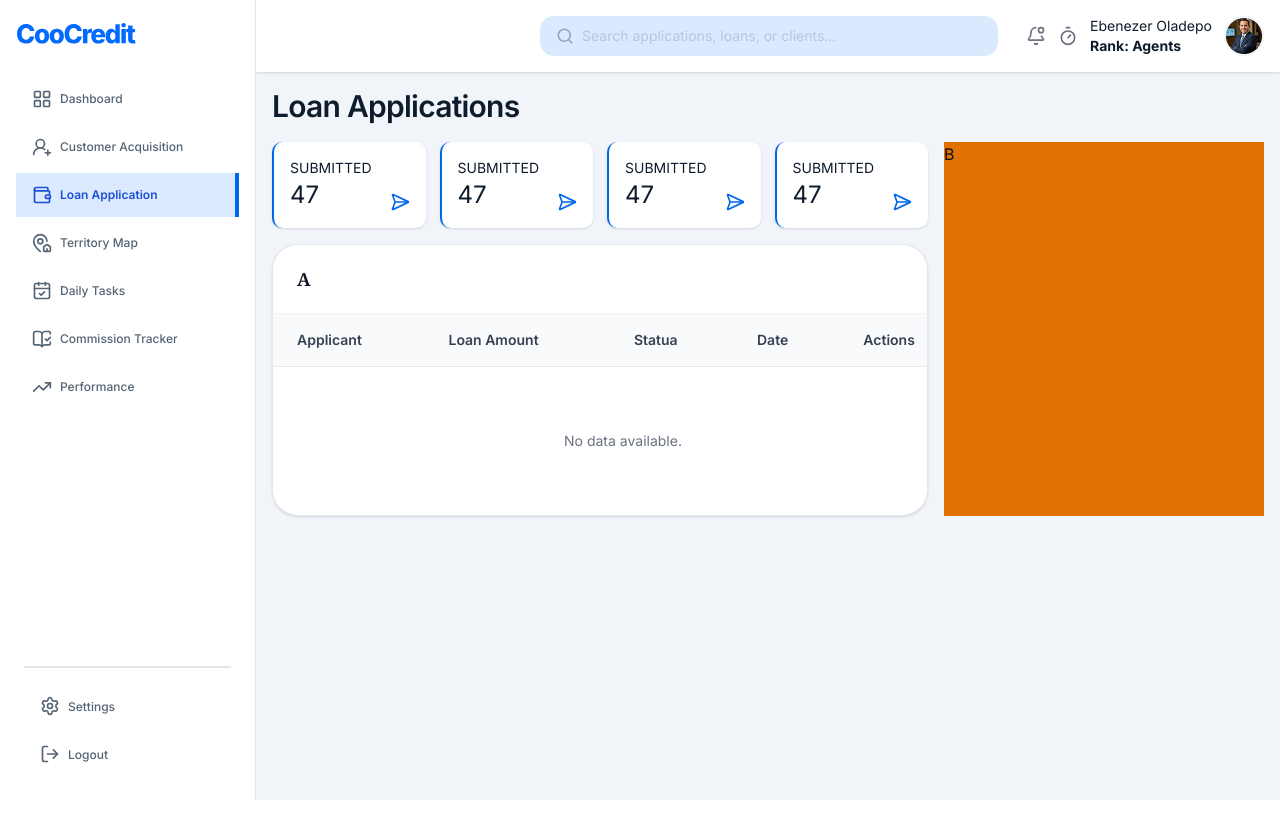
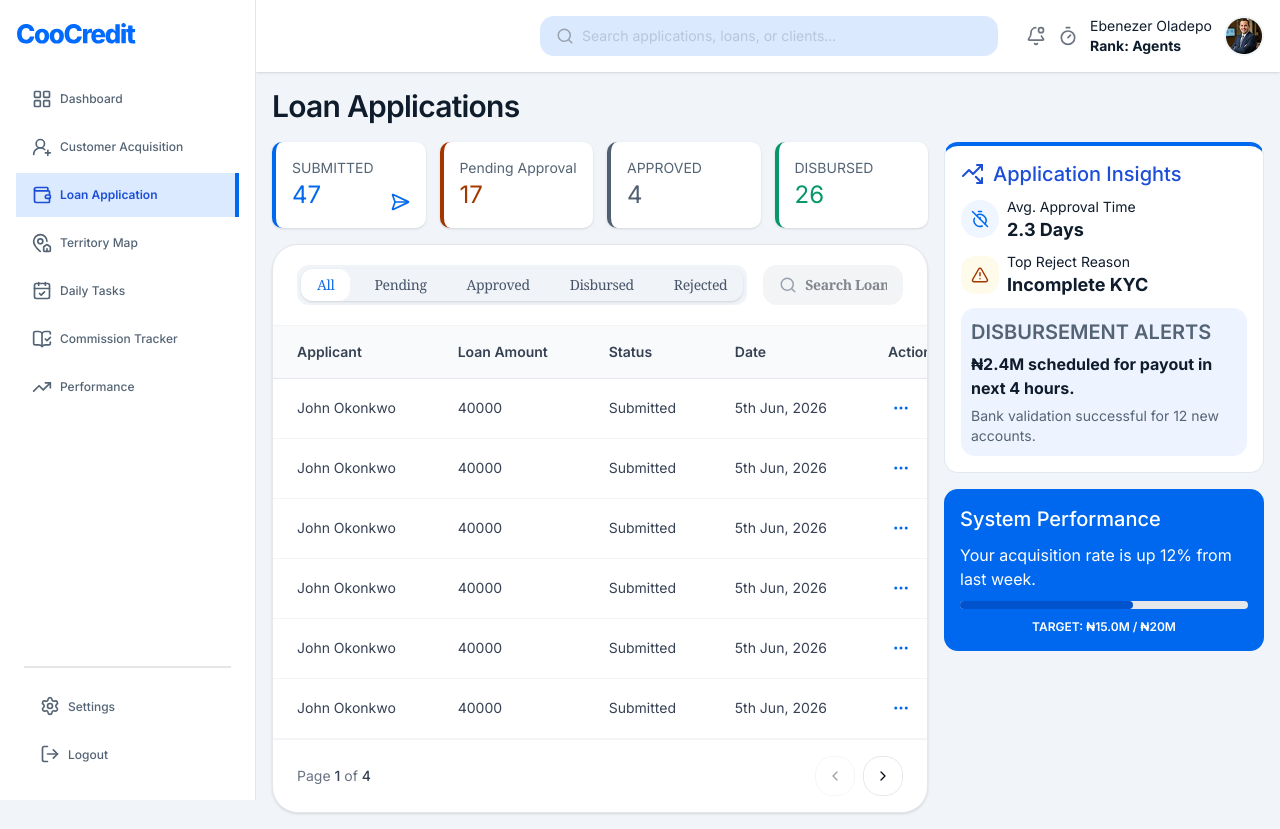
Before and after one commit to Banicoop/coocredit-business, a Next.js app: page /agents/loans in a window 1280 px wide. Before the commit the page ends 800 px from the top, so only its background shows below. Built offline with nearby package versions, Linux system fonts and the light colour scheme; a web font is replaced by a local one.

Commit message:
modified loan widgets, implemented loan table and applicant inight section

```diff
--- a/src/app/(dashboard)/agents/(main)/loans/_sections/LoanHistory.tsx
+++ b/src/app/(dashboard)/agents/(main)/loans/_sections/LoanHistory.tsx
@@ -1,10 +1,48 @@
+'use client'
+
+import { TextField } from '@/components/primitives/inputs/TextField';
 import { BasicTable } from '@/components/primitives/tables/BasicTable';
+import { ActionDropdown } from '@/components/ui/ActionDropDown';
+import { Tabs } from '@/components/ui/Tabs';
 import { Flex } from '@/components/ui/ui-layout';
-import React from 'react'
+import { EyeClosedIcon, Search } from 'lucide-react';
+import React from 'react';
+
+const data = Array.from({length: 20}, (() => ({
+    applicant: 'John Okonkwo',
+    loanAmount: 40000,
+    status: 'Submitted',
+    date: '5th Jun, 2026'
+})))
+
+
+const tabs = [
+    {
+        label: 'All',
+        value: 'all'
+    },
+    {
+        label: 'Pending',
+        value: 'pending'
+    },
+    {
+        label: 'Approved',
+        value: 'approved'
+    },
+    {
+        label: 'Disbursed',
+        value: 'disbursed'
+    },
+    {
+        label: 'Rejected',
+        value: 'rejected'
+    },
+]
 
 const Title = () => (
-    <Flex>
-        A
+    <Flex className='flex-col gap-4 xl:flex-row'>
+        <Tabs items={tabs} defaultValue='all' className='hidden md:flex' />
+        <TextField variant='secondary' placeholder='Search Loans, applicants and keywords' wrapperClassName='w-full' startIcon={<Search size={18}/>}/>
     </Flex>
 )
 
@@ -21,19 +59,31 @@ const LoanHistory = () => {
         },
         {
             key: 'status',
-            title: 'Statua'
+            title: 'Status'
         },
         {
             key: 'date',
             title: 'Date'
         },
         {
-            key: 'actions',
-            title: 'Actions'
+            key: '',
+            title: 'Actions',
+            render: (val: any) => (
+                <ActionDropdown
+                    actions={[
+                        {
+                            label: 'View Details',
+                            onClick: () => console.log('Clicked!!'),
+                            icon: EyeClosedIcon,
+                            variant: 'primary'
+                        }
+                    ]}
+                />
+            )
         },
     ]
   return (
-    <BasicTable columns={columns} data={[]} title={<Title/>} pageSize={6} pagination/>
+    <BasicTable columns={columns} data={data ?? []} title={<Title/>} pageSize={6} pagination/>
   )
 }
 
--- a/src/app/(dashboard)/agents/(main)/loans/_sections/LoanItems.tsx
+++ b/src/app/(dashboard)/agents/(main)/loans/_sections/LoanItems.tsx
@@ -2,11 +2,19 @@ import { ColItem } from '@/components/ui/PageHeader';
 import { SendHorizontal } from 'lucide-react';
 import React from 'react';
 
-export const LoanWidget = () => (
-    <div className="flex items-end justify-between border-l-2 border-l-primary rounded-sm p-4 shadow-sm bg-card">
-        <ColItem item1='SUBMITTED' item2='47' className1='' className2='text-[24px]'/>
+type LProps = {
+    label: string;
+    val: string;
+    borderColor: string;
+    textColor: string;
+    icon?: React.ReactNode
+}
+
+export const LoanWidget = ({label, val, borderColor, textColor, icon}: LProps) => (
+    <div className={`flex items-end justify-between border-l-4 rounded-sm p-4 shadow-sm bg-card ${borderColor}`}>
+        <ColItem item1={label} item2={val} className1='text-[#546474] text-sm' className2={`text-[24px] ${textColor}`}/>
         <span className='h-full flex'>
-            <SendHorizontal size={20} className='text-primary mt-auto'/>
+            {icon}
         </span>
     </div>
 )
--- a/src/app/(dashboard)/agents/(main)/loans/page.tsx
+++ b/src/app/(dashboard)/agents/(main)/loans/page.tsx
@@ -1,28 +1,64 @@
-import { PageHeader } from '@/components/ui/PageHeader';
-import { Grid } from '@/components/ui/ui-layout';
+import { ColItem, PageHeader } from '@/components/ui/PageHeader';
+import { Flex, FlexCol, Grid, GridItem } from '@/components/ui/ui-layout';
 import React from 'react'
 import { LoanWidget } from './_sections/LoanItems';
 import LoanHistory from './_sections/LoanHistory';
+import Typography from '@/components/primitives/Typography';
+import { AlertTriangle, SendHorizontal, TimerOff, TimerReset, TrendingUpDown } from 'lucide-react';
+import { ProgressBar } from '@/components/ui/ProgessBar';
 
 const Loans = () => {
   return (
     <Grid className='gap-y-4 w-full'>
       <PageHeader title='Loan Applications' />
 
-      <Grid className='gap-4 grid-cols-6 w-full'>
+      <Grid className='gap-4 md:grid-cols-6 w-full'>
         {/* MAIN */}
         <Grid className='col-span-4 gap-y-4'>
           <Grid className='grid-cols-2 lg:grid-cols-4 gap-3.5'>
-            <LoanWidget/>
-            <LoanWidget/>
-            <LoanWidget/>
-            <LoanWidget/>
+            <LoanWidget label='SUBMITTED' val='47' textColor='text-primary' borderColor='border-primary' icon={<SendHorizontal size={20} className='text-primary mt-auto'/>}/>
+            <LoanWidget label='Pending Approval' val='17' textColor='text-[#A43700]' borderColor='border-[#A43700]' icon={''}/>
+            <LoanWidget label='APPROVED' val='4' textColor='text-[#506070]' borderColor='border-[#506070]' icon={''}/>
+            <LoanWidget label='DISBURSED' val='26' textColor='text-[#059669]' borderColor='border-[#059669]' icon={''}/>
           </Grid>
           <LoanHistory/>
         </Grid>
 
         {/* LEFT COLUMN */}
-        <Grid className='bg-amber-600 col-span-2'>B</Grid>
+        <Grid className='col-span-4 md:col-span-2 h-fit'>
+          <Grid className='gap-4'>
+            <GridItem className='border-t-4 border-t-primary gap-2.5'>
+              <Typography variant='h4' weight='bold' color='active' startIcon={<TrendingUpDown size={24} />}>Application Insights</Typography>
+
+              <Flex className='gap-2'>
+                <div className="p-2.5 rounded-full flex items-center justify-center bg-[#EFF6FF]">
+                  <TimerOff size={18} className='text-primary'/>
+                </div>
+                <ColItem item1='Avg. Approval Time' item2='2.3 Days' className1='' className2='text-[18px] text-[#0F1C2C] font-bold'/>
+              </Flex>
+
+              <Flex className='gap-2'>
+                <div className="p-2.5 rounded-lg flex items-center justify-center bg-[#FFFBEB]">
+                  <AlertTriangle size={18} className='text-[#A43700]'/>
+                </div>
+                <ColItem item1='Top Reject Reason' item2='Incomplete KYC' className1='' className2='text-[18px] text-[#0F1C2C] font-bold'/>
+              </Flex>
+
+              <FlexCol className='bg-[#EEF4FF] p-2.5 rounded-lg gap-1.5'>
+                <Typography variant='h4' weight='semibold' color='primary'>DISBURSEMENT ALERTS</Typography>
+                <Typography variant='p' weight='bold'>₦2.4M scheduled for payout in next 4 hours.</Typography>
+                <Typography color='primary'>Bank validation successful for 12 new accounts.</Typography>
+              </FlexCol>
+            </GridItem>
+
+            <Grid className='bg-brand p-4 rounded-lg gap-2.5'>
+              <Typography variant='h4' color='light' weight='bold'>System Performance</Typography>
+              <Typography variant='p' color='light'>Your acquisition rate is up 12% from last week.</Typography>
+              <ProgressBar value={60} className='bg-[#0053CC]'/>
+              <Typography variant='small' color='light' weight='semibold' className='text-center'>TARGET: ₦15.0M / ₦20M</Typography>
+            </Grid>
+          </Grid>
+        </Grid>
       </Grid>
     </Grid>
   )
--- a/src/components/primitives/Typography.tsx
+++ b/src/components/primitives/Typography.tsx
@@ -19,7 +19,7 @@ interface TypographyProps {
   as?: React.ElementType; // more flexible than variant
   font?: "inter" | "sans" | "atomic" | 'katibeh' | 'poppins' | 'manrope';
   weight?: "normal" | "medium" | "semibold" | "bold";
-  color?: "default" | "muted" | "primary" | 'secondary' | 'success' | 'neutral' | 'active';
+  color?: "default" | "muted" | "primary" | 'secondary' | 'success' | 'neutral' | 'active' | 'light';
   truncate?: boolean;
   startIcon?: React.ReactNode;
   endIcon?: React.ReactNode;
@@ -63,6 +63,7 @@ const colorMap = {
   muted: "text-gray-400",
   secondary: "text-[#059669cc]",
   neutral: "text-blue-100",
+  light: "text-[#FFFFFF]",
 };
 
 const Typography = ({
```
